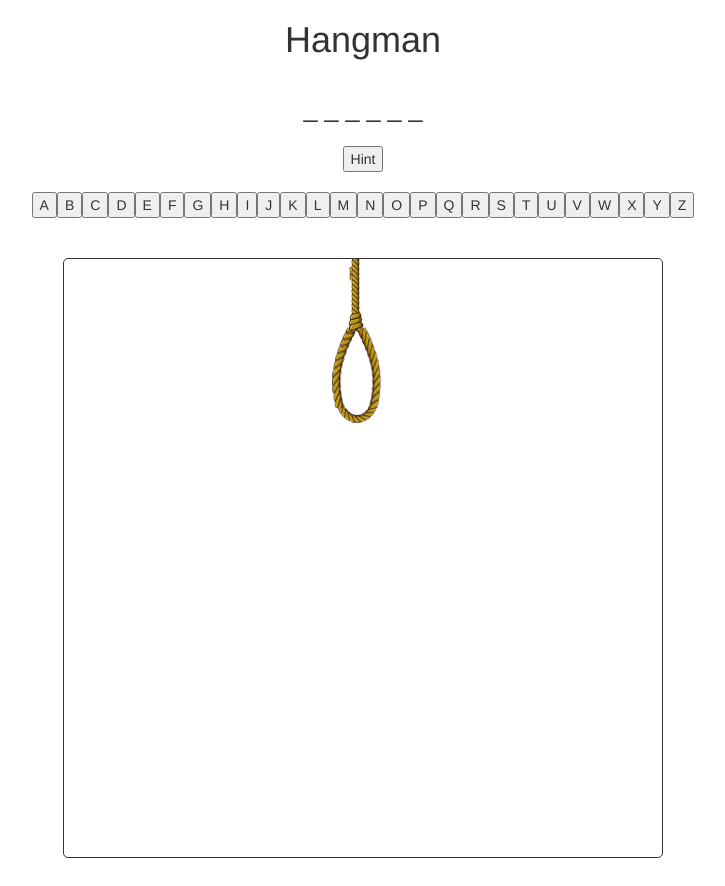
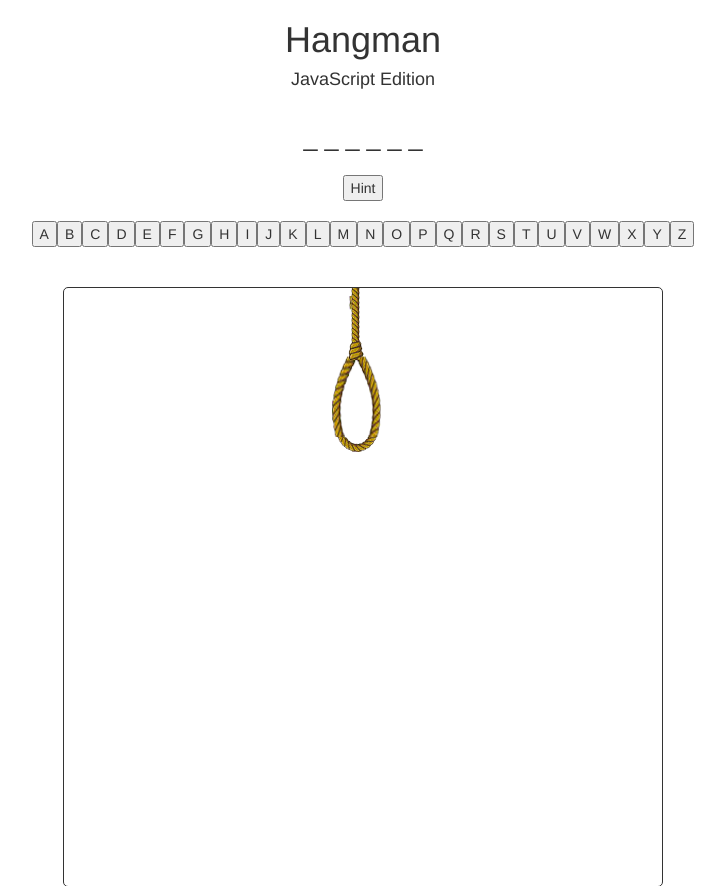
Before and after one commit to codyayoung/cst336-lab2, a PHP site: page /index.php in a window 1280 px wide. Shown: the top 886 px of the page, without its empty margins (277-1002 px from the left). Run offline with PHP 8.4, Linux system fonts and the light colour scheme; some libraries are stand-ins or nearby versions.

Commit message:
Fixed style formatting

```diff
--- a/index.html
+++ b/index.html
@@ -2,7 +2,7 @@
 <html>
     <head>
         <title>Hangman</title>
-        <link  href="css/styles.css" rel="stylesheet" type="text/css" />
+        <link href="css/styles.css" rel="stylesheet" type="text/css" />
         <link href="https://fonts.googleapis.com/css?family=Pacifico" rel="stylesheet">
         <link href="https://maxcdn.bootstrapcdn.com/bootstrap/3.3.7/css/bootstrap.min.css" rel="stylesheet" integrity="sha384-BVYiiSIFeK1dGmJRAkycuHAHRg32OmUcww7on3RYdg4Va+PmSTsz/K68vbdEjh4u" crossorigin="anonymous">
 
@@ -16,7 +16,7 @@
 		  <div class='container text-center'>
         <header>
           <h1>Hangman</h1>
-          <h4></h4>
+          <h4>JavaScript Edition</h4>
         </header>
 
         <div id="word"></div>
```
Also changed, not shown: css/styles.css (line endings or trailing spaces), img/alienwallpaper.jpg (added).
